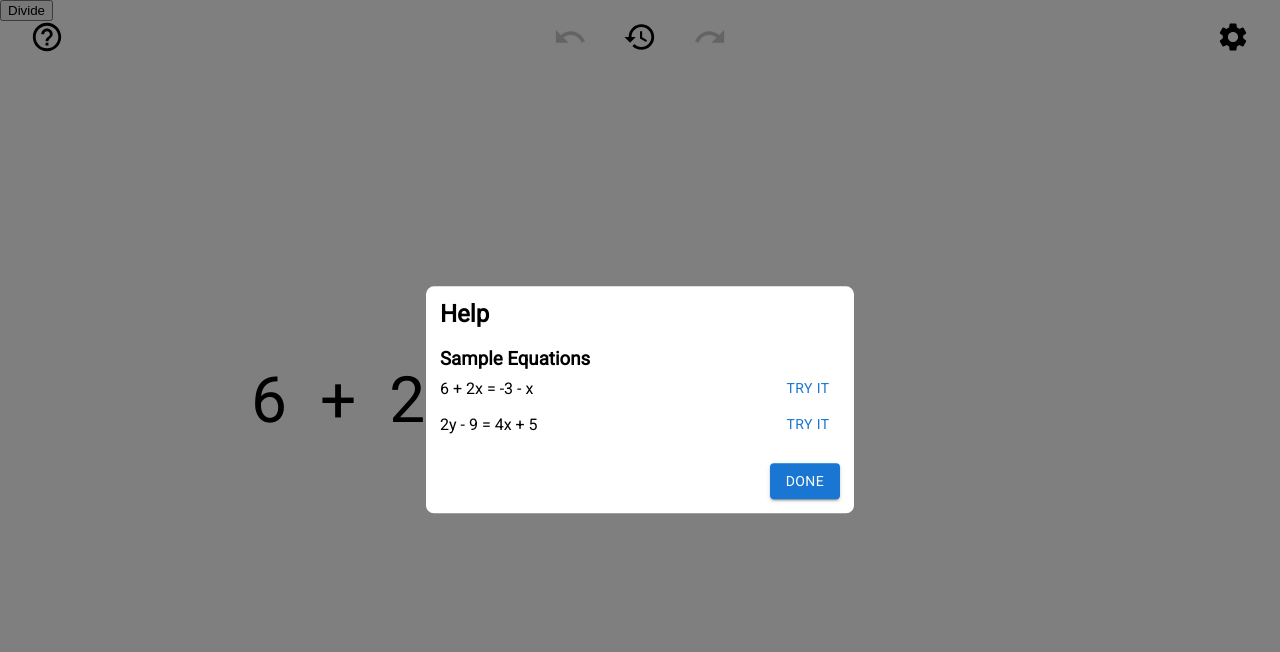
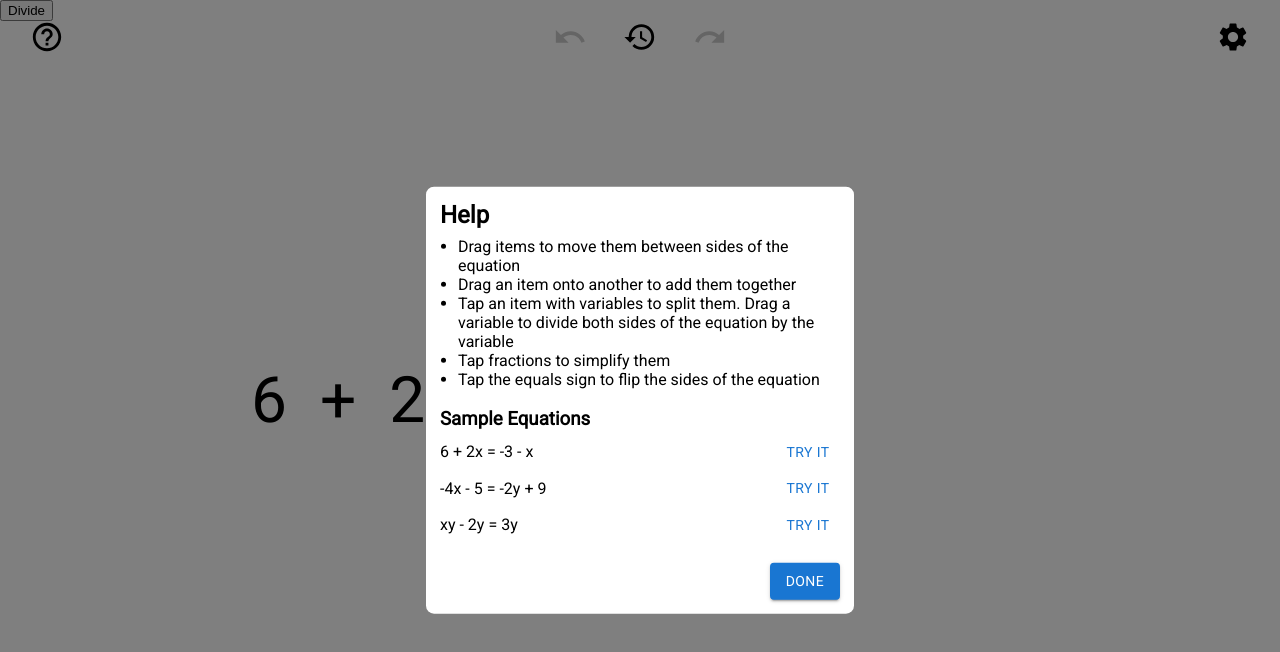
Before and after one commit to DevanTurtle7/brickhack9, a React (Create React App) app: page / in a window 1280 px wide. Both pictures are taken after a click on the icon 47 px from the left and 37 px from the top of the page. Shown: the top 652 px of the page. Built offline with nearby package versions, Linux system fonts and the light colour scheme.

Commit message:
Finished help menu

```diff
--- a/src/components/HelpModal.tsx
+++ b/src/components/HelpModal.tsx
@@ -40,14 +40,30 @@ const buildEq2 = () => {
   return new Equation([five, x4], [y2, nine]);
 };
 
+const buildEq3 = () => {
+  const x = new Variable('x');
+  const y = new Variable('y');
+  const y2 = new Variable('y');
+  const y4 = new Variable('y');
+  const xy = new Element(1, true, Side.Left, [x, y]);
+  const y3 = new Element(3, true, Side.Right, [y2]);
+  const y5 = new Element(2, false, Side.Left, [y4]);
+
+  return new Equation([y5, xy], [y3]);
+};
+
 const samples: Sample[] = [
   {
     text: '6 + 2x = -3 - x',
     equation: buildEq1(),
   },
   {
-    text: '2y - 9 = 4x + 5',
+    text: '-4x - 5 = -2y + 9',
     equation: buildEq2(),
+  },
+  {
+    text: 'xy - 2y = 3y',
+    equation: buildEq3(),
   },
 ];
 
@@ -57,6 +73,16 @@ const HelpModal = ({ modalOpen, onCloseModal, setEquation }: Props) => {
       <div className="modal">
         <div className="content">
           <h2>Help</h2>
+          <ul>
+            <li>Drag items to move them between sides of the equation</li>
+            <li>Drag an item onto another to add them together</li>
+            <li>
+              Tap an item with variables to split them. Drag a variable to
+              divide both sides of the equation by the variable
+            </li>
+            <li>Tap fractions to simplify them</li>
+            <li>Tap the equals sign to flip the sides of the equation</li>
+          </ul>
 
           <h3>Sample Equations</h3>
           <div className="samples">
--- a/src/styles/index.css
+++ b/src/styles/index.css
@@ -164,6 +164,7 @@ p {
 
 .modal .content h2 {
   margin-top: 0px;
+  margin-bottom: 8px;
 }
 
 .modal .footer {
@@ -196,6 +197,7 @@ p {
 }
 
 .history-items {
+  margin-top: 10px;
   max-height: 200px;
   overflow: scroll;
   margin-bottom: 30px;
@@ -219,9 +221,15 @@ p {
 }
 
 .modal h3 {
-  margin: 0px;
+  margin-bottom: 4px;
 }
 
 .samples {
   margin-bottom: 20px;
 }
+
+ul {
+  margin-top: 0px;
+  padding-left: 18px;
+  margin-bottom: 0px;
+}
```
